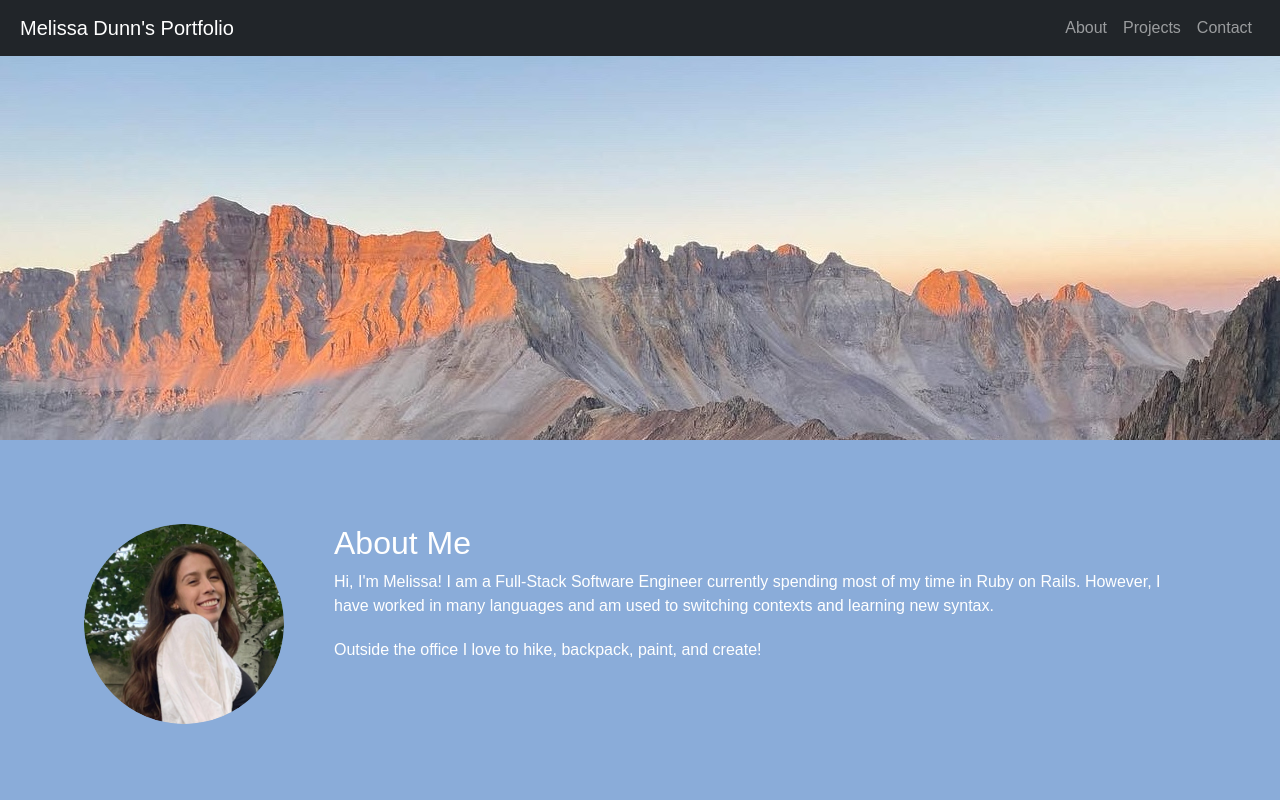
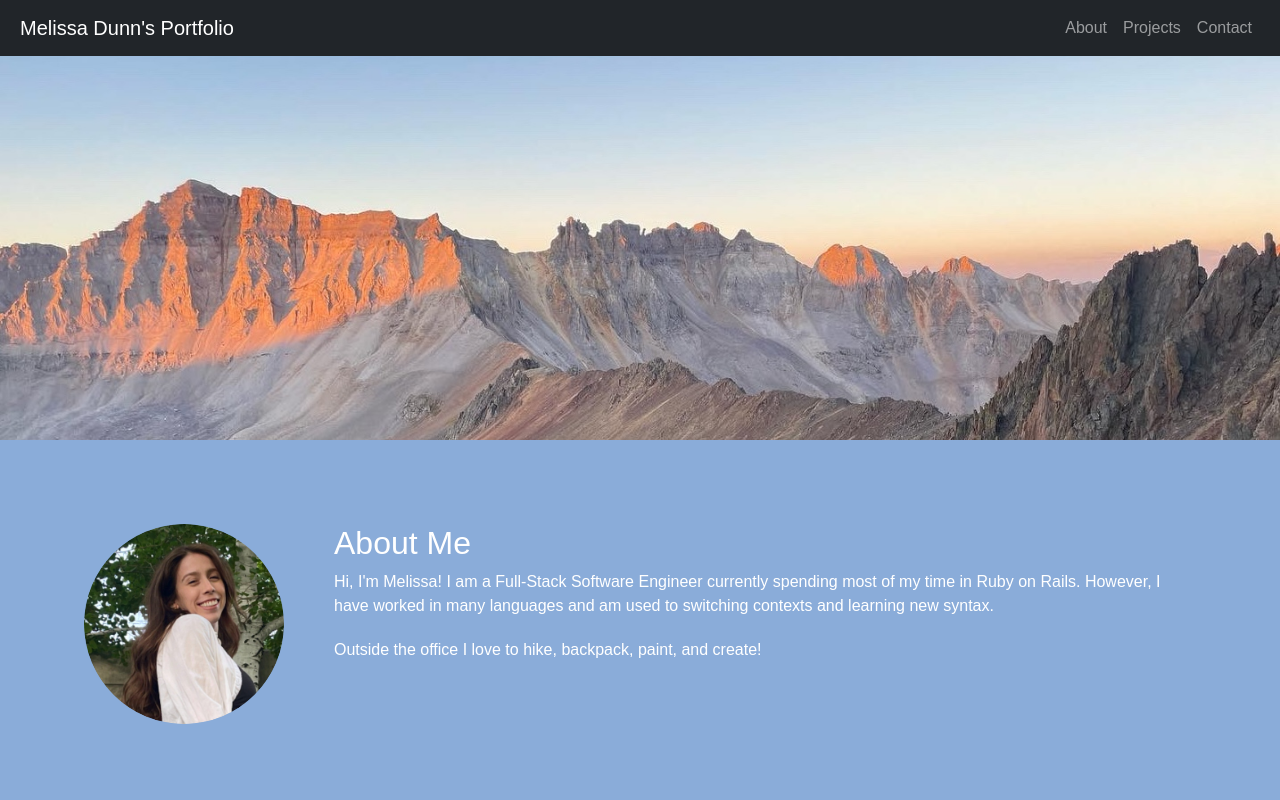
Before and after one commit to lilmissmoffitt/melissa-dunn-portfolio, a React (Create React App) app: page / in a window 1280 px wide. Shown: the top 800 px of the page. Built offline with nearby package versions, Linux system fonts and the light colour scheme.

Commit message:
fix background image

```diff
--- a/src/assets/stylesheets/About.css
+++ b/src/assets/stylesheets/About.css
@@ -1,3 +1,9 @@
+
+.background-img {
+  background-size: cover;
+  background-repeat: no-repeat;
+}
+
 .profile-pic {
   width: 200px;
   height: 200px;
--- a/src/components/About.js
+++ b/src/components/About.js
@@ -5,7 +5,7 @@ import sneffelsPic from '../assets/images/sneffels.jpg'
 const About = () => {
   return (
     <div>
-      <div style={{ backgroundImage: `url(${sneffelsPic})`, height: "400px"}}>
+      <div className="background-img" style={{ backgroundImage: `url(${sneffelsPic})`, height: "400px"}}>
       </div>
       <section id="about" style={{backgroundColor: "#8AACD9", color: "white"}}>
         <div className="profile-container">
```
